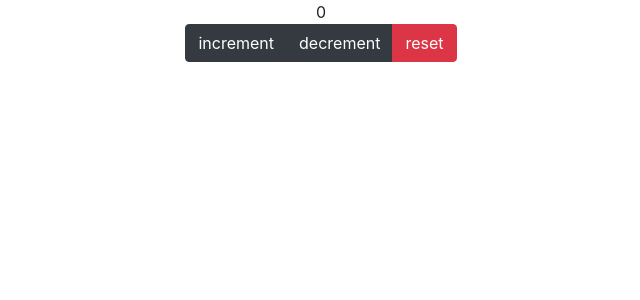
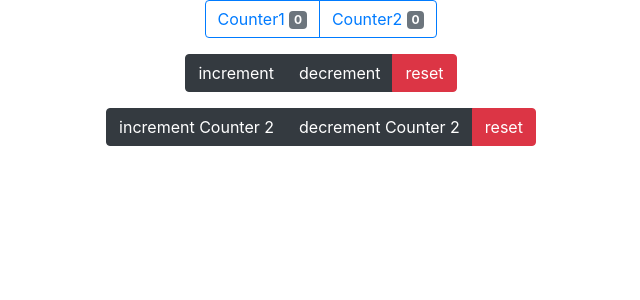
Before and after one commit to badruti94/firstapp, a React (Create React App) app: page / in a window 1280 px wide. Shown: the top 300 px of the page, without its empty margins (319-959 px from the left). Built offline with nearby package versions, Linux system fonts and the light colour scheme.

Commit message:
10 react hooks : 55. multiple useReducer

```diff
--- a/src/component/Counter.js
+++ b/src/component/Counter.js
@@ -1,13 +1,16 @@
 import { useReducer } from 'react'
-import { Button, ButtonGroup } from "reactstrap";
+import { Button, ButtonGroup, Badge } from "reactstrap";
 import 'bootstrap/dist/css/bootstrap.min.css'
-const initialState = 0
+const initialState = {
+    counter: 0,
+
+}
 const reducer = (state, action) => {
-    switch (action) {
+    switch (action.type) {
         case 'increment':
-            return state + 1;
+            return { ...state, counter: state.counter + action.payload }
         case 'decrement':
-            return state - 1
+            return { ...state, counter: state.counter - action.payload }
         case 'reset':
             return initialState
         default:
@@ -16,15 +19,32 @@ const reducer = (state, action) => {
 }
 
 const Counter = () => {
-    const [count, dispatch] = useReducer(reducer, initialState)
+    const [state1, dispatch1] = useReducer(reducer, initialState)
+    const [state2, dispatch2] = useReducer(reducer, initialState)
     return (
         <div>
-            <div>{count} </div>
             <ButtonGroup>
-                <Button color="dark" onClick={() => dispatch('increment')} >increment</Button>
-                <Button color="dark" onClick={() => dispatch('decrement')} >decrement</Button>
-                <Button color="danger" onClick={() => dispatch('reset')} >reset</Button>
+                <Button color="primary" outline >
+                    Counter1 <Badge color="secondary" >{state1.counter}</Badge>
+                </Button>
+                <Button color="primary" outline >
+                    Counter2 <Badge color="secondary" >{state2.counter}</Badge>
+                </Button>
             </ButtonGroup>
+            <p></p>
+            <ButtonGroup>
+                <Button color="dark" onClick={() => dispatch1({ type: 'increment', payload:1 })} >increment</Button>
+                <Button color="dark" onClick={() => dispatch1({ type: 'decrement', payload:1 })} >decrement</Button>
+                <Button color="danger" onClick={() => dispatch1({ type: 'reset' })} >reset</Button>
+            </ButtonGroup>
+            <p></p>
+            <ButtonGroup>
+                <Button color="dark" onClick={() => dispatch2({ type: 'increment', payload:1 })} >increment Counter 2</Button>
+                <Button color="dark" onClick={() => dispatch2({ type: 'decrement', payload:1 })} >decrement Counter 2</Button>
+                <Button color="danger" onClick={() => dispatch2({ type: 'reset' })} >reset</Button>
+
+            </ButtonGroup>
+
         </div>
     )
 }
```
